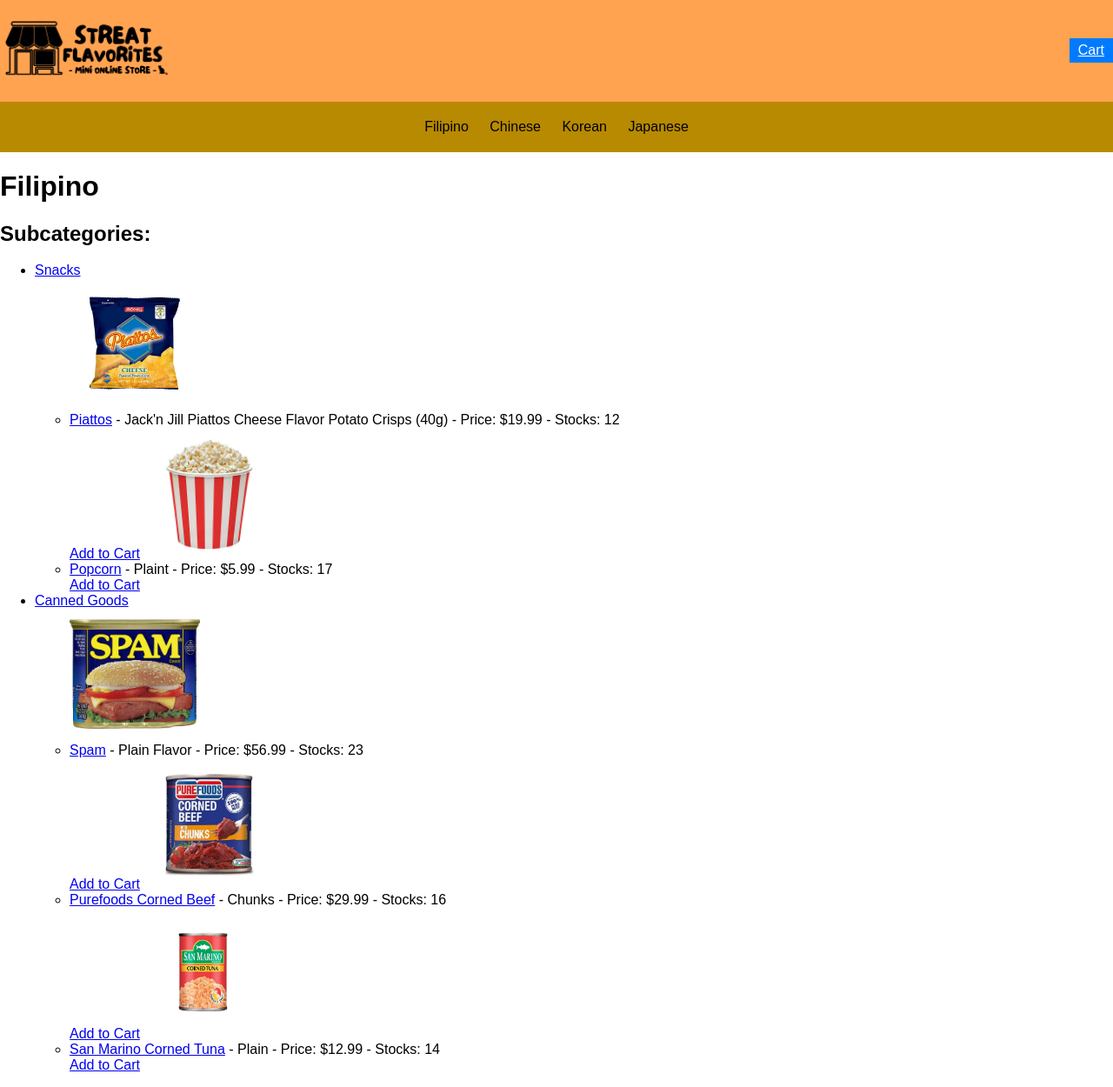
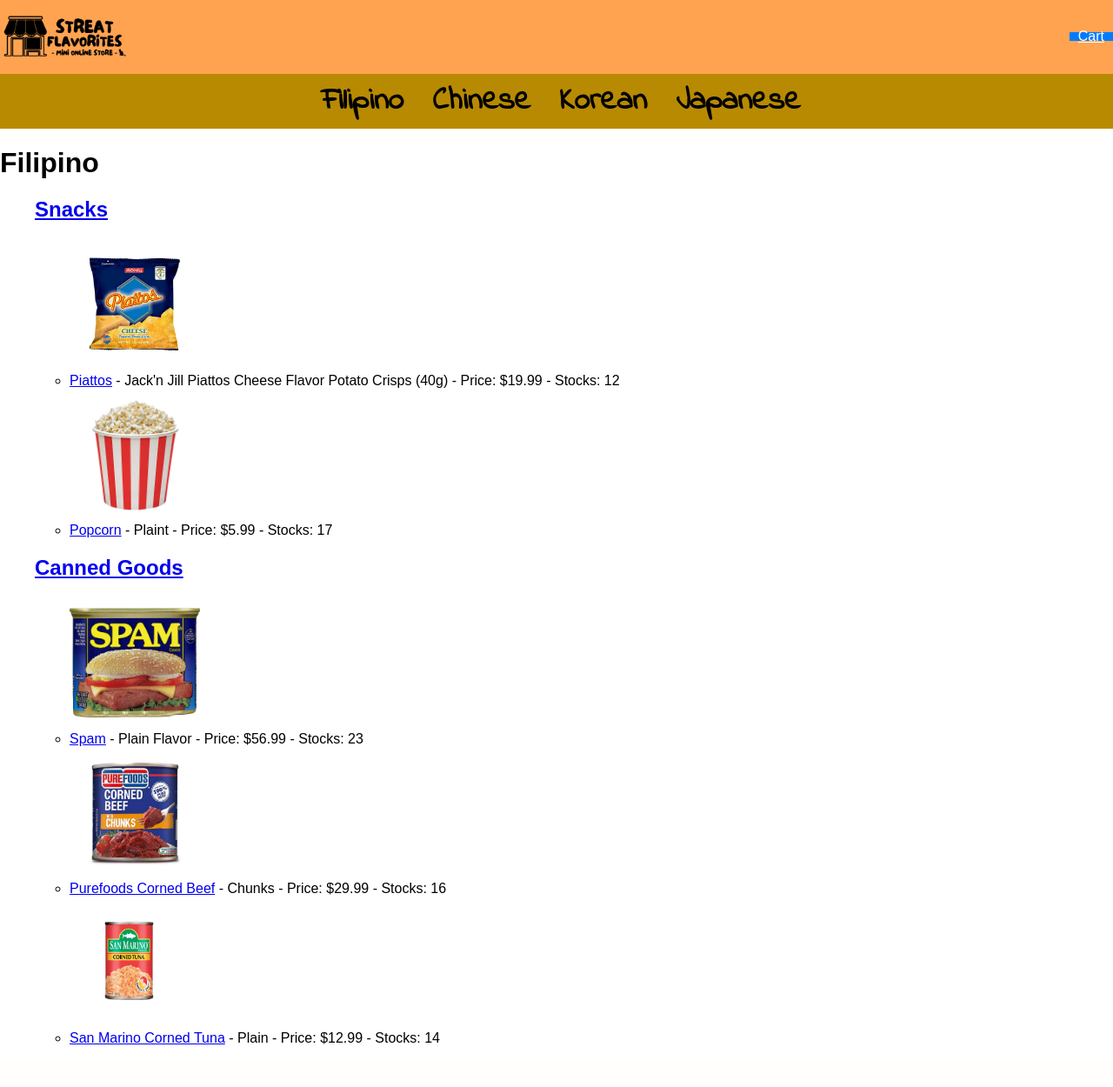
Before and after one commit to aaaar0n/Streat_Flavorites, a Django app: page /category/1/ in a window 1280 px wide. Shown: the whole page at 87% size. After the commit the page ends 1201 px from the top, so only its background shows below. Run offline with Django 4.2, Linux system fonts and the light colour scheme; data comes from the database, SQL or seed files in the repository; both versions use the stored data as it was after the commit.

Commit message:
Added a fixed top subheader with the categories

```diff
--- a/streat_flavorites/templates/base.html
+++ b/streat_flavorites/templates/base.html
@@ -6,6 +6,8 @@
 <head>
     <meta charset="UTF-8">
     <meta name="viewport" content="width=device-width, initial-scale=1.0">
+    <link href="https://fonts.googleapis.com/css2?family=Indie+Flower&display=swap" rel="stylesheet">
+
     <title>{% block title %}Your Online Store{% endblock %}</title>
 </head>
 <body>
@@ -20,10 +22,12 @@
         background-color: #FFA351;
         color: white;
         text-align: center;
-        padding: 0px;
         display: flex;
         justify-content: space-between;
         align-items: center;
+        padding: 0px 0; /* Adjust padding to control header size */
+        height: auto; /* Adjust height as needed */
+        line-height: 0; /* Vertically center text */
     }
     .header-logo {
         display: flex;
@@ -31,8 +35,8 @@
         cursor: pointer;
     }
     .header-logo img {
-        max-width: 200px;
-        max-height: 200px;
+        max-width: 150px;
+        max-height: 150px;
         margin-right: 10px;
 
     }
@@ -48,14 +52,37 @@
         background-color: #b88a01;
         color: black;
         text-align: center;
-        padding: 20px;
+        padding: 5px;
+        font-family: 'Indie Flower', cursive;
+        font-weight: bold;
+        font-size: 36px;
+        width: 100%;
+        z-index: 1000; /* Ensure the subheader is above other elements */
+        transition: background-color 0.3s ease; /* Add smooth transition */
+        position: relative; /* Required for sticky behavior */
     }
+
+    .subheader.sticky {
+        position: fixed;
+        top: 0;
+        left: 0;
+        right: 0;
+        box-shadow: 0px 4px 8px rgba(0, 0, 0, 0.1); /* Optional: Add shadow */
+    }
+
     .subheader a {
         color: black;
         text-decoration: none;
         margin: 0 10px;
+        border-bottom: 1px solid transparent; /* Hide border by default */
+        padding-bottom: 4px; /* Optional: Add padding for spacing */
     }
 
+    .subheader a:hover {
+        border-bottom: 1px solid #00000000; /* Show border on hover */
+        background-color: #f8d300; /* Change background color on hover */
+        border-radius: 10px; /* Add rounded edge on hover */
+    }
 </style>
 
 <div class="header">
@@ -67,7 +94,7 @@
     <a href="{% url 'cart' %}" class="cart-button">Cart</a>
 </div>
 
-<div class="subheader">
+<div class="subheader" id="subheader">
     {% for category in categories %}
         <a href="{% url 'category_detail' category.id %}">{{ category.name }}</a>
     {% endfor %}
@@ -77,5 +104,20 @@
     {% block content %}{% endblock %}
 </div>
 
+<script>
+    window.onscroll = function() {stickySubheader()};
+
+    var subheader = document.getElementById("subheader");
+    var sticky = subheader.offsetTop;
+
+    function stickySubheader() {
+        if (window.pageYOffset > sticky) {
+            subheader.classList.add("sticky");
+        } else {
+            subheader.classList.remove("sticky");
+        }
+    }
+</script>
+
 </body>
 </html>
--- a/streat_flavorites/templates/category_detail.html
+++ b/streat_flavorites/templates/category_detail.html
@@ -5,16 +5,15 @@
 {% block content %}
     <h1>{{ category.name }}</h1>
 
-    <h2>Subcategories:</h2>
+
     <ul>
         {% for subcategory in subcategories %}
-            <li><a href="{% url 'subcategory_detail' subcategory.id %}">{{ subcategory.name }}</a></li>
+            <h2><a href="{% url 'subcategory_detail' subcategory.id %}">{{ subcategory.name }}</a></h2>
             <ul>
                 {% for item in items %}
                     {% if item.subcategory == subcategory %}
                         <img src="{{ item.photo.url }}" alt="{{ item.name }} Photo" style="max-width: 150px; max-height: 150px;">
                         <li><a href="{% url 'item_detail' item.id %}">{{ item.name }}</a> - {{ item.description }} - Price: ${{ item.price }} - Stocks: {{ item.stocks }}</li>
-                        <a href="{% url 'add_to_cart' item.id %}">Add to Cart</a>
                     {% endif %}
                 {% endfor %}
             </ul>
--- a/streat_flavorites/templates/index.html
+++ b/streat_flavorites/templates/index.html
@@ -23,7 +23,6 @@
                                         <p>Price: ${{ item.price }}</p>
                                         <p>Stocks: {{ item.stocks }}</p>
                                     </div>
-                                    <a href="{% url 'item_detail' item.id %}">Add to Cart</a>
                                 </li>
                             {% endfor %}
                         </ul>
```
Also changed, not shown: db.sqlite3, media/item_photos/897865466.jpg (added), media/item_photos/istockphoto-497857462-612x612.jpg (added).
